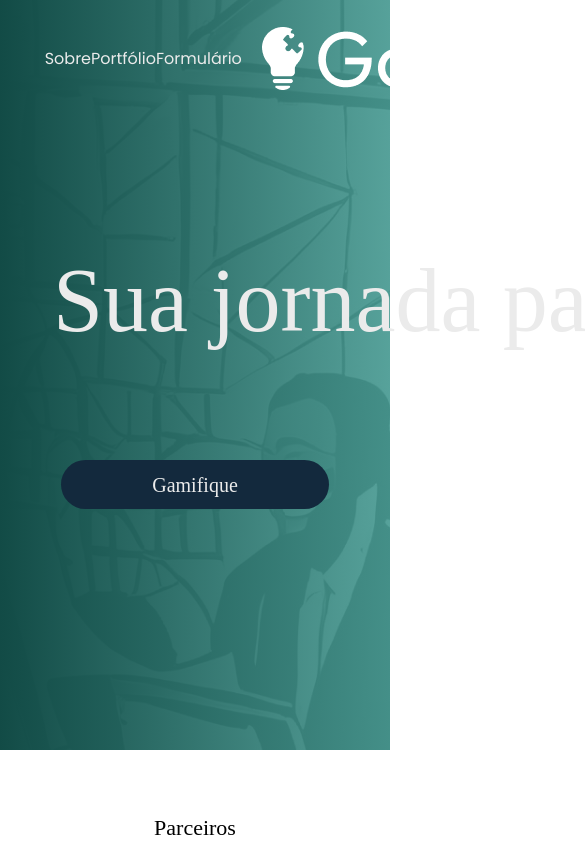
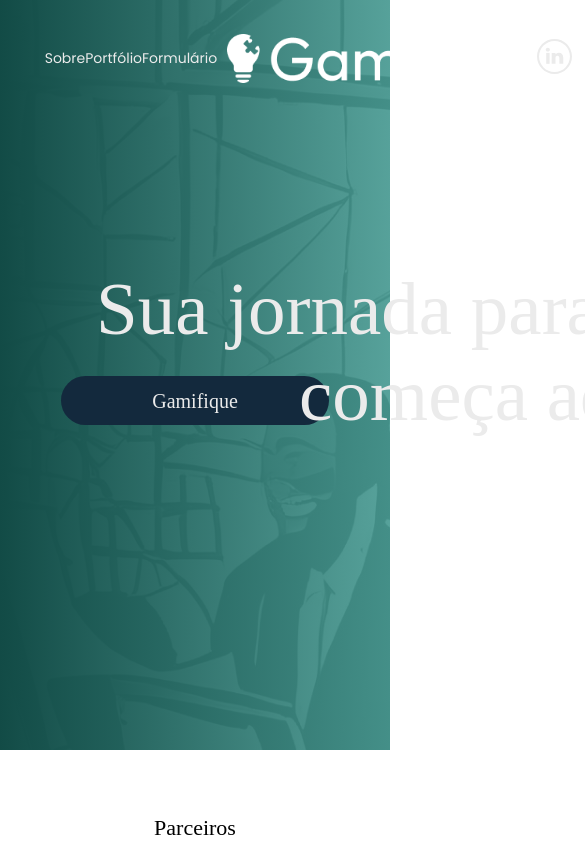
Before and after one commit to felipefalconi/gamefies, a plain HTML site: page index.html in a window 390 px wide. Shown: the top 844 px of the page, 585 px wide, since content can reach past the window. Drawn offline with Linux system fonts and the light colour scheme.

Commit message:
feat: Responsividade iniciada até as medidas 1080px

```diff
--- a/index.html
+++ b/index.html
@@ -66,7 +66,7 @@
                 </div>
             </div>
         </header>
-        <div class="container-grid conteudo-banner">
+        <div class="conteudo-banner">
             <p>Sua jornada para o sucesso começa aqui!</p>
         </div>
         <section id="portfolio">
--- a/style.css
+++ b/style.css
@@ -89,22 +89,24 @@ header .container-grid {
     color: #13293D;
 }
 
-.container-grid.conteudo-banner {
+.conteudo-banner {
+    margin: 0 auto;
     height: 470px;
-    width: 1373px;
+    width: 1300px;
 
     display: flex;
     align-items: center;
     justify-content: center;
 }
 
-.container-grid.conteudo-banner p {
+.conteudo-banner p {
     color: #ebebeb;
 
     font-family: "Outfit";
     font-size: 90px;
     font-weight: medium;
     text-align: center;
+    justify-content: center;
 }
 
 .gamifique button {
@@ -401,13 +403,13 @@ header .container-grid {
     text-transform: capitalize;
 
     cursor: pointer;
-    transition: 500ms;
+    transition: 600ms;
 }
 
 .form button:hover {
     background-color: #30679B;
     border: none;
-    transition: 500ms;
+    transition: 600ms;
 }
 
 footer {
@@ -448,22 +450,99 @@ footer .container-grid {
     font-family: "Outfit";
     font-size: 20px;
     text-decoration: none;
+    transition: 500ms;
 }
 
 .icones a:hover {
     color: #13293D;
+    transition: 500ms;
 }
 
 .icone-facebook {
     margin-right: 0;
 }
 
-@media screen and (max-width: 1300px) {
+@media only screen and (max-width: 1300px) {
+
+    .banner {
+        font-size: 14px;
+    }
+
     header {
         position: relative;
+        height: 117px;
     }
 
-    nav.menu {
-        position: relative;
-        font-size: 10px;
+    header img {
+        width: 340px;
     }
+
+    header .container-grid {
+        gap: 10px;
+    }
+
+    .card-sobre {
+        width: 1000px;
+    }
+
+    .menu {
+        width: 250px;
+    }
+
+    .conteudo-banner p {
+        font-size: 75px;
+    }
+
+    .conteudo-banner {
+        width: 1000px;
+    }
+
+    .menu a {
+        font-size: 14px;
+
+    }
+
+    .icones-redes {
+        width: 200px;
+    }
+
+    .gamifique button {
+        margin-top: -25vh;
+    }
+
+
+}
+
+@media screen and (max-width: 1080px) {
+
+    header img {
+        width: 300px;
+    }
+    .menu {
+        width: 200px;
+    }
+
+    .container-grid.conteudo-banner {
+        width: 1050px;
+    }
+
+    .card-sobre {
+        width: 1000px;
+    }
+
+    .container-grid.conteudo-banner p {
+        font-size: 75px;
+    }
+
+    .conteudo-parceiros img {
+        width: 50%;
+    }
+
+    #banner-2 p {
+        font-size: 50px;
+    }
+
+    .icones a {
+        font-size: 17px;
+    }
+}
```
